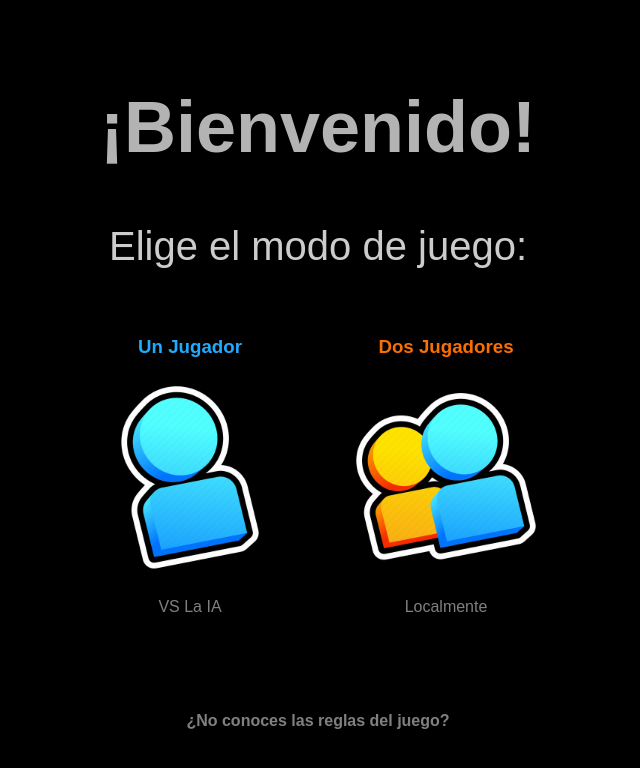
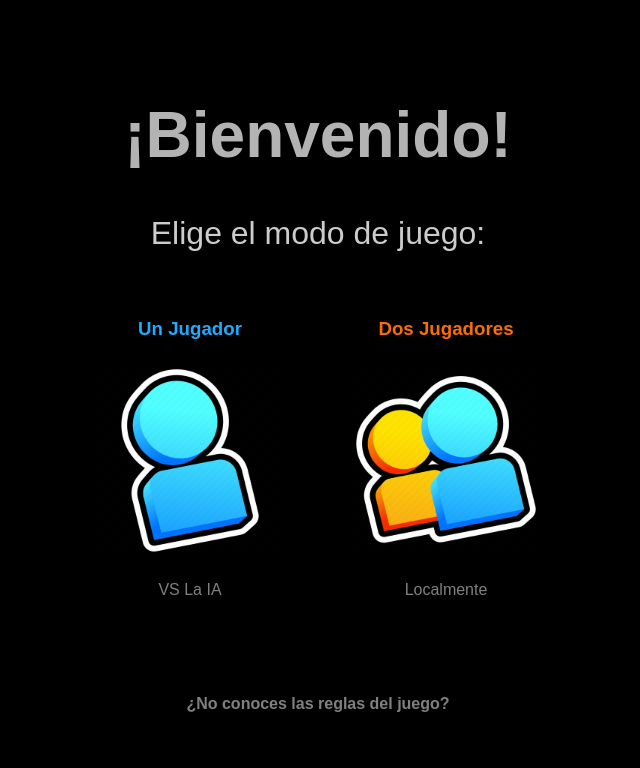
Before and after one commit to Agusdiisanto/unq-ui-AgustinDiSanto-Trabajo-final, a React (Vite) app in the folder piedra-papel-tijeras/: page / in a window 1280 px wide. Shown: the top 768 px of the page, without its empty margins (322-962 px from the left). Built offline with nearby package versions, Linux system fonts and the light colour scheme.

Commit message:
Anotaciones para resolver

```diff
--- a/piedra-papel-tijeras/src/components/Home.css
+++ b/piedra-papel-tijeras/src/components/Home.css
@@ -141,11 +141,12 @@
 /* Estilos para pantallas de más de 1200px de ancho */
 @media only screen and (min-width: 1201px) {
   .container-title {
-    font-size: 4.5rem;
+    font-size: 4rem;
+    padding: 0;
   }
 
   .container-mode-title {
-    font-size: 2.5rem;
+    font-size: 2rem;
   }
 
   .container-img {
```
Also changed, not shown: piedra-papel-tijeras/src/components/Game.jsx (+14 -0 lines).
